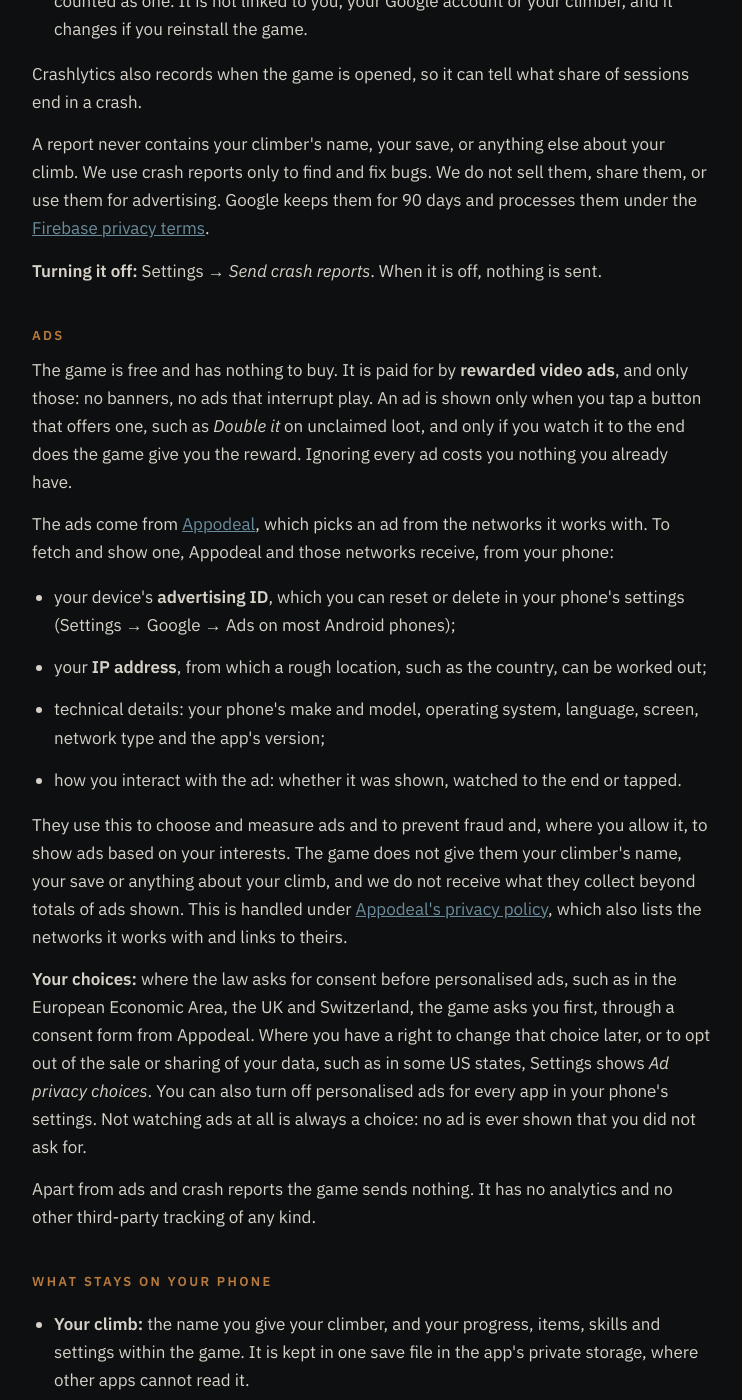
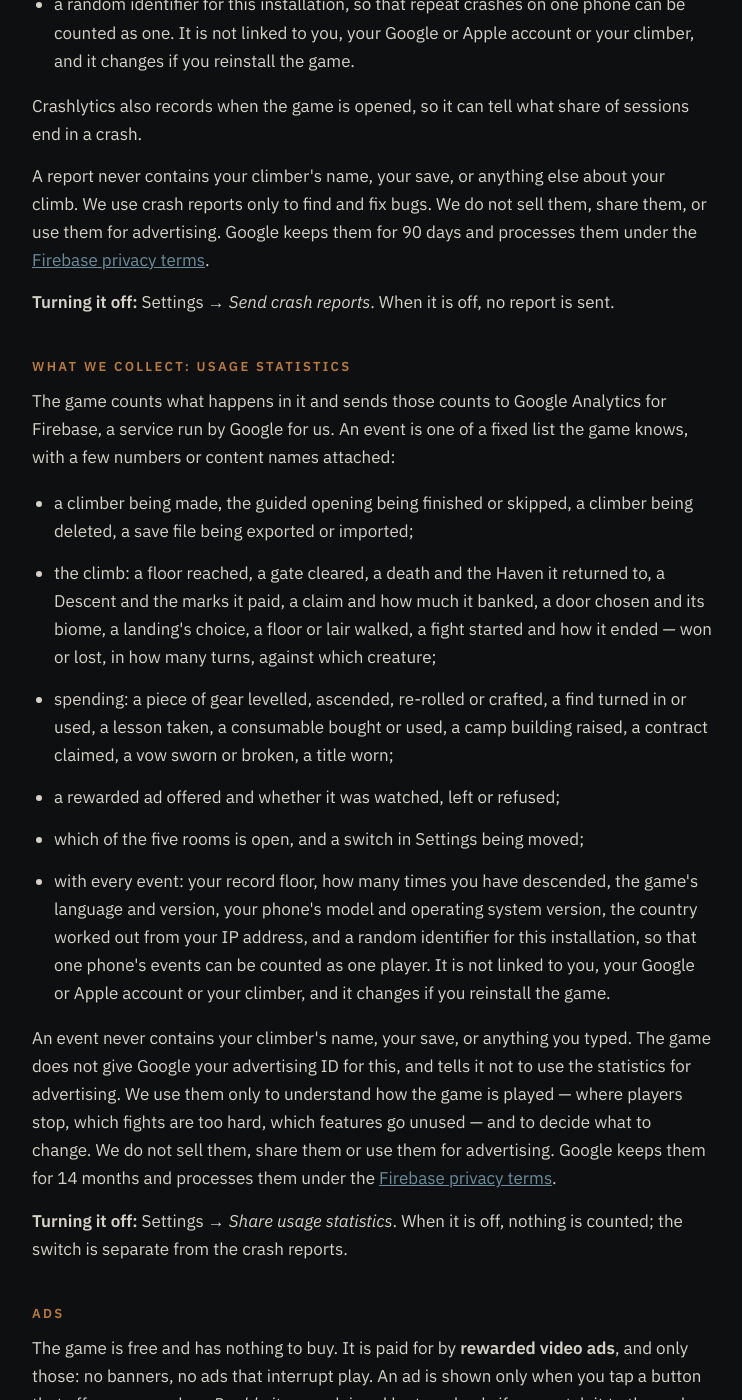
Before and after one commit to CrissNamon/hiddenproject.tech, a Jekyll site: the page the-tower/privacy-policy/index.html, which Jekyll copies as it is, in a window 1280 px wide and 1400 px high, scrolled down 883 px. Shown: the whole window, without its empty margins (268-1010 px from the left). Built offline with Jekyll 4.4.1, drawn with Linux system fonts in a browser that asks for light colours; some of the changed text lies outside the part shown.

Commit message:
The Tower: privacy policy for usage statistics and iPhone, and a back link to the game page

```diff
--- a/the-tower/privacy-policy/index.html
+++ b/the-tower/privacy-policy/index.html
@@ -4,7 +4,7 @@
 <meta charset="utf-8">
 <meta name="viewport" content="width=device-width, initial-scale=1">
 <title>Privacy Policy · The Tower</title>
-<meta name="description" content="The Tower keeps your climb on your phone. The only thing it sends is a crash report, and you can turn that off.">
+<meta name="description" content="The Tower keeps your climb on your phone. It sends crash reports and anonymous usage statistics, and you can turn either off.">
 <link rel="canonical" href="https://hiddenproject.tech/the-tower/privacy-policy/">
 <link rel="preconnect" href="https://fonts.googleapis.com">
 <link rel="preconnect" href="https://fonts.gstatic.com" crossorigin>
@@ -64,16 +64,17 @@
 </head>
 <body>
 <main>
-  <a class="back" href="index.html">← The Tower</a>
+  <a class="back" href="/the-tower/">← The Tower</a>
 
   <h1>PRIVACY POLICY</h1>
-  <p class="meta">The Tower, for Android · Effective 2 October 2026</p>
+  <p class="meta">The Tower, for Android and iPhone · Effective 15 November 2026</p>
 
   <p class="summary">
-    The Tower has no account, no server and no analytics. Your climb lives on your
-    phone, and it only goes somewhere else if you send it there. Two things leave the
-    phone: the optional rewarded video ads, which come from the ad network Appodeal, and
-    crash reports, so a crash can be fixed, which you can turn off in Settings.
+    The Tower has no account and no server. Your climb lives on your phone, and it
+    only goes somewhere else if you send it there. Three things leave the phone: the
+    optional rewarded video ads, which come from the ad network Appodeal; crash
+    reports, so a crash can be fixed; and anonymous usage statistics, so we can see
+    where the climb stalls. The last two you can turn off in Settings, separately.
   </p>
 
   <h2>Who we are</h2>
@@ -94,7 +95,7 @@
       free memory and storage;</li>
     <li>the version of the game;</li>
     <li>a random identifier for this installation, so that repeat crashes on one phone
-      can be counted as one. It is not linked to you, your Google account or your
+      can be counted as one. It is not linked to you, your Google or Apple account or your
       climber, and it changes if you reinstall the game.</li>
   </ul>
   <p>
@@ -110,7 +111,46 @@
   </p>
   <p>
     <strong>Turning it off:</strong> Settings → <em>Send crash reports</em>. When it is
-    off, nothing is sent.
+    off, no report is sent.
+  </p>
+
+  <h2>What we collect: usage statistics</h2>
+  <p>
+    The game counts what happens in it and sends those counts to Google Analytics for
+    Firebase, a service run by Google for us. An event is one of a fixed list the game
+    knows, with a few numbers or content names attached:
+  </p>
+  <ul>
+    <li>a climber being made, the guided opening being finished or skipped, a climber
+      being deleted, a save file being exported or imported;</li>
+    <li>the climb: a floor reached, a gate cleared, a death and the Haven it returned
+      to, a Descent and the marks it paid, a claim and how much it banked, a door
+      chosen and its biome, a landing's choice, a floor or lair walked, a fight started
+      and how it ended — won or lost, in how many turns, against which creature;</li>
+    <li>spending: a piece of gear levelled, ascended, re-rolled or crafted, a find
+      turned in or used, a lesson taken, a consumable bought or used, a camp building
+      raised, a contract claimed, a vow sworn or broken, a title worn;</li>
+    <li>a rewarded ad offered and whether it was watched, left or refused;</li>
+    <li>which of the five rooms is open, and a switch in Settings being moved;</li>
+    <li>with every event: your record floor, how many times you have descended, the
+      game's language and version, your phone's model and operating system version,
+      the country worked out from your IP address, and a random identifier for this
+      installation, so that one phone's events can be counted as one player. It is
+      not linked to you, your Google or Apple account or your climber, and it changes
+      if you reinstall the game.</li>
+  </ul>
+  <p>
+    An event never contains your climber's name, your save, or anything you typed.
+    The game does not give Google your advertising ID for this, and tells it not to
+    use the statistics for advertising. We use them only to understand how the game is
+    played — where players stop, which fights are too hard, which features go unused —
+    and to decide what to change. We do not sell them, share them or use them for
+    advertising. Google keeps them for 14 months and processes them under the
+    <a href="https://firebase.google.com/support/privacy">Firebase privacy terms</a>.
+  </p>
+  <p>
+    <strong>Turning it off:</strong> Settings → <em>Share usage statistics</em>. When
+    it is off, nothing is counted; the switch is separate from the crash reports.
   </p>
 
   <h2>Ads</h2>
@@ -128,7 +168,10 @@
   </p>
   <ul>
     <li>your device's <strong>advertising ID</strong>, which you can reset or delete in
-      your phone's settings (Settings → Google → Ads on most Android phones);</li>
+      your phone's settings (Settings → Google → Ads on most Android phones). On an
+      iPhone it is sent only if you allow it when the game asks whether it may track
+      you, which it does once, before the first ad; you can change that answer in
+      Settings → Privacy &amp; Security → Tracking;</li>
     <li>your <strong>IP address</strong>, from which a rough location, such as the
       country, can be worked out;</li>
     <li>technical details: your phone's make and model, operating system, language,
@@ -154,8 +197,8 @@
     is always a choice: no ad is ever shown that you did not ask for.
   </p>
   <p>
-    Apart from ads and crash reports the game sends nothing. It has no analytics and no
-    other third-party tracking of any kind.
+    Apart from ads, crash reports and the usage statistics above, the game sends
+    nothing. It has no other third-party tracking of any kind.
   </p>
 
   <h2>What stays on your phone</h2>
@@ -167,7 +210,7 @@
     </li>
     <li>
       <strong>Your preferences:</strong> whether music and sound effects are on, the
-      language, and whether crash reports are sent.
+      language, and whether crash reports and usage statistics are sent.
     </li>
   </ul>
   <p>
@@ -180,8 +223,10 @@
     Android may include the save in your device's own backup, such as Google's backup
     to your Google Account, and may carry it to a new phone during setup. That is a
     feature of your phone, not of the game. It follows your device's backup settings
-    and Google's privacy policy, and you can turn it off in your phone's settings. We
-    never receive these backups.
+    and Google's privacy policy, and you can turn it off in your phone's settings. On
+    an iPhone the save is included in iCloud Backup and in a transfer to a new iPhone,
+    under your iCloud settings and Apple's privacy policy, in the same way. We never
+    receive these backups.
   </p>
 
   <h2>Save files you export</h2>
@@ -203,17 +248,18 @@
   <h2>Children</h2>
   <p>
     The Tower is not directed at children under 13 and does not ask anyone, of any age,
-    for personal information. Crash reports are technical, contain nothing that
-    identifies a person, and are used only to fix the game. Ads are only ever shown
-    when the player asks for one.
+    for personal information. Crash reports and usage statistics are technical,
+    contain nothing that identifies a person, and are used only to fix and improve the
+    game. Ads are only ever shown when the player asks for one.
   </p>
 
   <h2>Changes to this policy</h2>
   <p>
     If a future version of the game ever handles data differently, for example by
-    adding analytics or another kind of ad, this policy will be updated before that
-    version is released. The date at the top will change with it. Versions before 0.1.2
-    show no ads and send nothing but crash reports.
+    adding another kind of ad, this policy will be updated before that version is
+    released. The date at the top will change with it. Versions before 0.1.2 show no
+    ads and send nothing but crash reports; versions before 1.0.0 (21) send no
+    usage statistics.
   </p>
 
   <footer>
```
